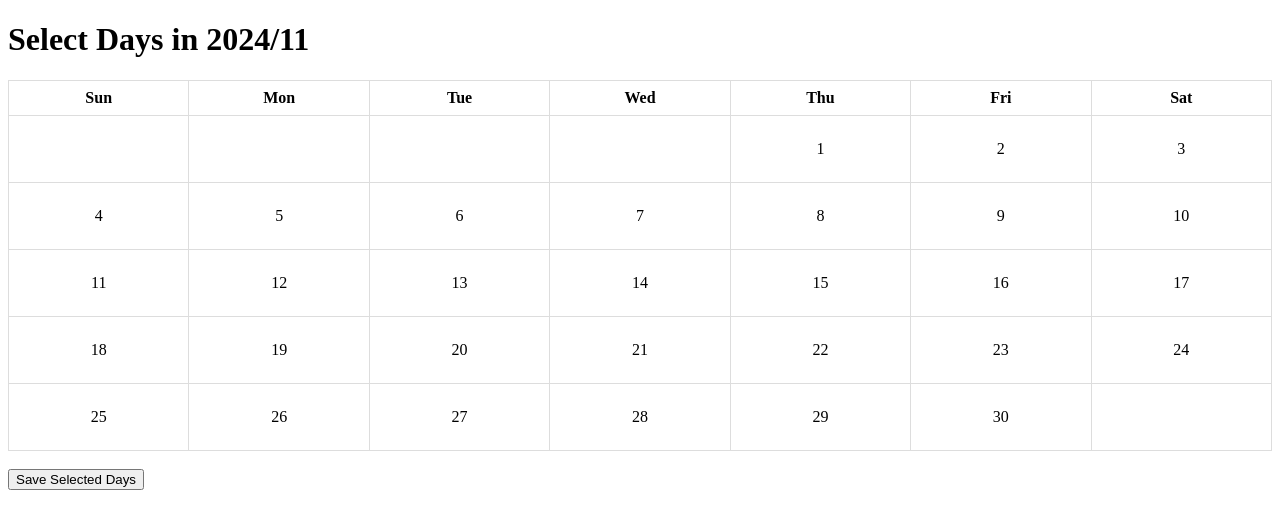
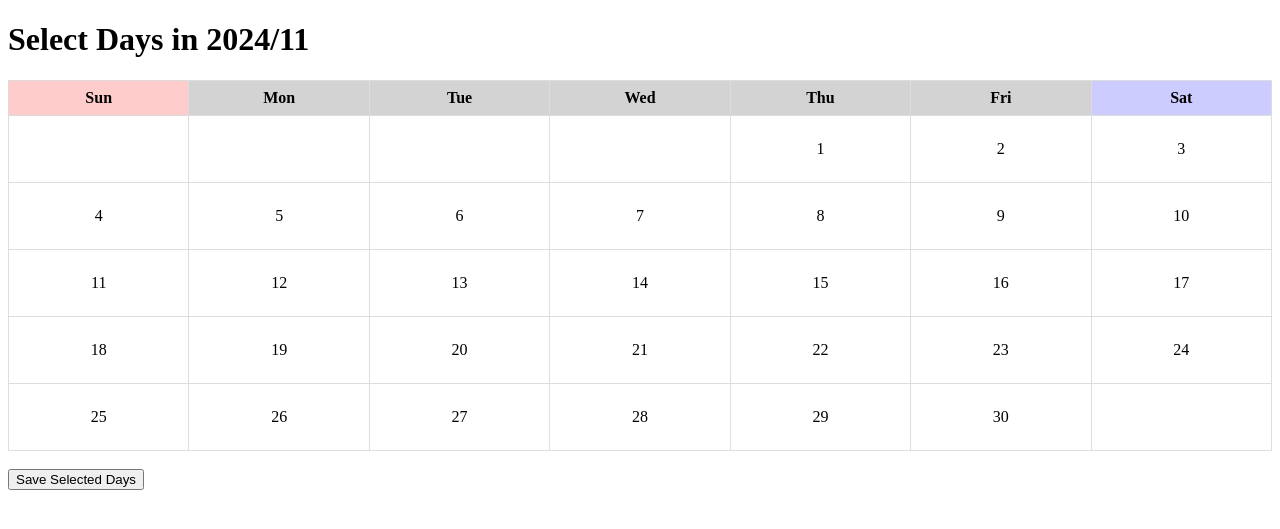
Before and after one commit to Raichi17/task-assigner, a Flask app: page / in a window 1280 px wide. Shown: the top 529 px of the page. Run offline with Flask 3, Linux system fonts and the light colour scheme.

Commit message:
cssとjsのファイルを分離

```diff
--- /dev/null
+++ b/app/static/script.js
@@ -0,0 +1,11 @@
+function toggleSelection(day) {
+    const checkbox = document.getElementById(`checkbox-${day}`);
+    checkbox.checked = !checkbox.checked;
+
+    const cell = document.getElementById(`day-${day}`);
+    if (checkbox.checked) {
+        cell.classList.add("selected");
+    } else {
+        cell.classList.remove("selected");
+    }
+}
--- /dev/null
+++ b/app/static/styles.css
@@ -0,0 +1,36 @@
+table {
+    border-collapse: collapse;
+    width: 100%;
+}
+
+td, th {
+    border: 1px solid #ddd;
+    text-align: center;
+    padding: 8px;
+}
+
+td {
+    height: 50px;
+    width: 50px;
+}
+
+.day {
+    cursor: pointer;
+}
+
+.selected {
+    background-color: #4caf50;
+    color: white;
+}
+
+.sunday {
+    background-color: #ffcccc; /* 赤 */
+}
+
+.saturday {
+    background-color: #ccccff; /* 青 */
+}
+
+.weekdays {
+    background-color: #d3d3d3; /* 灰 */
+}
--- a/app/templates/index.html
+++ b/app/templates/index.html
@@ -1,44 +1,10 @@
 <!DOCTYPE html>
-<html lang="en">
+<html lang="ja">
 <head>
     <meta charset="UTF-8">
     <meta name="viewport" content="width=device-width, initial-scale=1.0">
     <title>Calendar Selector</title>
-    <style>
-        table {
-            border-collapse: collapse;
-            width: 100%;
-        }
-        td, th {
-            border: 1px solid #ddd;
-            text-align: center;
-            padding: 8px;
-        }
-        td {
-            height: 50px;
-            width: 50px;
-        }
-        .day {
-            cursor: pointer;
-        }
-        .selected {
-            background-color: #4caf50;
-            color: white;
-        }
-    </style>
-    <script>
-        function toggleSelection(day) {
-            const checkbox = document.getElementById(`checkbox-${day}`);
-            checkbox.checked = !checkbox.checked;
-
-            const cell = document.getElementById(`day-${day}`);
-            if (checkbox.checked) {
-                cell.classList.add("selected");
-            } else {
-                cell.classList.remove("selected");
-            }
-        }
-    </script>
+    <link rel="stylesheet" href="{{ url_for('static', filename='styles.css') }}">
 </head>
 <body>
     <h1>Select Days in {{ year }}/{{ month }}</h1>
@@ -47,13 +13,13 @@
         <input type="hidden" name="month" value="{{ month }}">
         <table>
             <tr>
-                <th>Sun</th>
-                <th>Mon</th>
-                <th>Tue</th>
-                <th>Wed</th>
-                <th>Thu</th>
-                <th>Fri</th>
-                <th>Sat</th>
+                <th class="sunday">Sun</th>
+                <th class="weekdays">Mon</th>
+                <th class="weekdays">Tue</th>
+                <th class="weekdays">Wed</th>
+                <th class="weekdays">Thu</th>
+                <th class="weekdays">Fri</th>
+                <th class="saturday">Sat</th>
             </tr>
             {% for i in range(0, days|length, 7) %}
             <tr>
@@ -73,5 +39,6 @@
         <br>
         <button type="submit">Save Selected Days</button>
     </form>
+    <script src="{{ url_for('static', filename='script.js') }}"></script>
 </body>
 </html>
```
Also changed, not shown: app/app.py (renamed from app.py), 1 other file.
